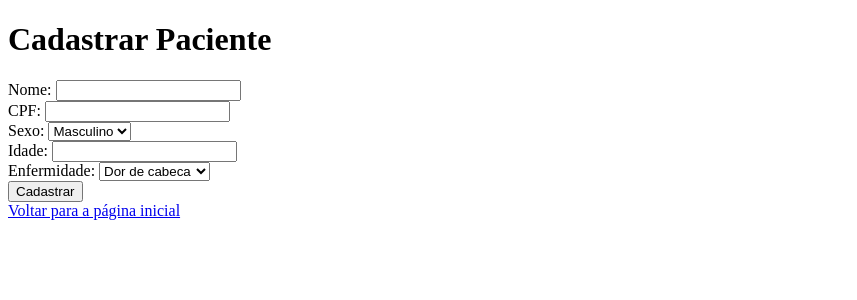
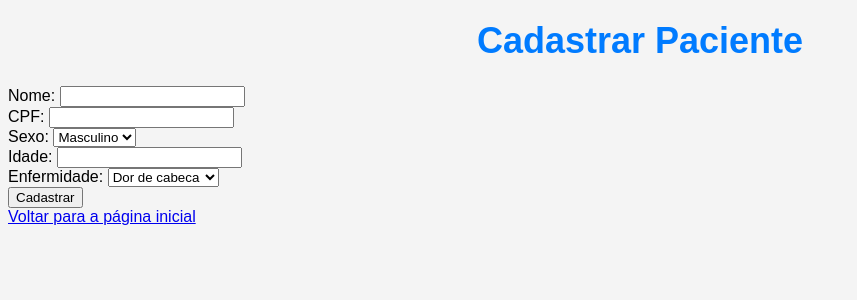
Before and after one commit to leonardo-azeredo/tcc-ia-medicamentos, a Flask app: page /cadastrar_paciente in a window 1280 px wide. Shown: the top 300 px of the page, without its empty margins (0-857 px from the left). Run offline with Flask 3, Linux system fonts and the light colour scheme; data comes from the database, SQL or seed files in the repository; some libraries are stand-ins or nearby versions.

Commit message:
adicionando funcao que impede duplicar cpf e tentando estilizar com css

```diff
--- a/app.py
+++ b/app.py
@@ -1,5 +1,6 @@
 from flask import Flask, render_template, request, redirect, url_for
 from flask_mysqldb import MySQL
+import re
 
 app = Flask(__name__)
 
@@ -11,6 +12,10 @@ app.config['MYSQL_CURSORCLASS'] = 'DictCursor'
 
 mysql = MySQL(app)
 
+# Função para remover pontos e traços do CPF
+def limpar_cpf(cpf):
+    return re.sub(r'[^\d]', '', cpf)
+
 @app.route('/')
 def home():
     return render_template('home.html')
@@ -19,16 +24,27 @@ def home():
 def cadastrar_paciente():
     if request.method == 'POST':
         nome = request.form['nome']
-        cpf = request.form['cpf']
+        cpf = limpar_cpf(request.form['cpf'])  # Remover pontos e traços do CPF
         sexo = request.form['sexo']
         idade = request.form['idade']
         enfermidade_id = request.form['enfermidade']
+
+        # Verificar se o CPF já existe no banco de dados
+        cur = mysql.connection.cursor()
+        cur.execute("SELECT id FROM pacientes WHERE cpf = %s", [cpf])
+        paciente_existente = cur.fetchone()
+        cur.close()
+
+        if paciente_existente:
+            return "Já existe um paciente com este CPF. Por favor, verifique o CPF e tente novamente."
+
         cur = mysql.connection.cursor()
         cur.execute("INSERT INTO pacientes (nome, cpf, sexo, idade, enfermidade_id) VALUES (%s, %s, %s, %s, %s)",
                     (nome, cpf, sexo, idade, enfermidade_id))
         mysql.connection.commit()
         cur.close()
         return redirect(url_for('listar_pacientes'))
+
     cur = mysql.connection.cursor()
     cur.execute("SELECT * FROM enfermidades")
     enfermidades = cur.fetchall()
--- /dev/null
+++ b/static/styles.css
@@ -0,0 +1,37 @@
+/* Estilo para o título h1 */
+h1 {
+    color: #007BFF; /* Cor do texto */
+    font-size: 36px; /* Tamanho da fonte */
+    text-align: center; /* Alinhamento de texto */
+    margin-top: 20px; /* Espaçamento superior */
+}
+
+/* Estilo para a lista não ordenada ul */
+ul {
+    list-style: none; /* Remover marcadores de lista */
+    padding: 0; /* Remover preenchimento padrão */
+    text-align: center; /* Alinhamento de texto */
+    margin-top: 40px; /* Espaçamento superior */
+}
+
+/* Estilo para os links da lista */
+li a {
+    text-decoration: none; /* Remover sublinhado dos links */
+    color: #333; /* Cor dos links */
+    font-weight: bold; /* Negrito para links */
+    display: block; /* Transformar os links em blocos */
+    padding: 10px 0; /* Espaçamento entre os links */
+    transition: background-color 0.3s, color 0.3s; /* Transição suave de cor */
+}
+
+/* Estilo de hover para os links */
+li a:hover {
+    background-color: #007BFF; /* Cor de fundo ao passar o mouse */
+    color: #fff; /* Cor do texto ao passar o mouse */
+}
+
+/* Estilo para o corpo do texto */
+body {
+    font-family: Arial, sans-serif; /* Fonte do texto */
+    background-color: #f4f4f4; /* Cor de fundo da página */
+}
--- a/templates/cadastrar_paciente.html
+++ b/templates/cadastrar_paciente.html
@@ -2,29 +2,30 @@
 <html>
 <head>
     <title>Cadastrar Paciente</title>
+    <link rel="stylesheet" type="text/css" href="{{ url_for('static', filename='styles.css') }}">
 </head>
 <body>
-    <h1>Cadastrar Paciente</h1>
-    <form method="POST">
+    <h1 class="page-title">Cadastrar Paciente</h1>
+    <form method="POST" class="patient-form">
         <label for="nome">Nome:</label>
-        <input type="text" id="nome" name="nome" required><br>
+        <input type="text" id="nome" name="nome" class="form-input" required><br>
         <label for="cpf">CPF:</label>
-        <input type="text" id="cpf" name="cpf" required><br>
+        <input type="text" id="cpf" name="cpf" class="form-input" required><br>
         <label for="sexo">Sexo:</label>
-        <select id="sexo" name="sexo" required>
+        <select id="sexo" name="sexo" class="form-input" required>
             <option value="Masculino">Masculino</option>
             <option value="Feminino">Feminino</option>
         </select><br>
         <label for="idade">Idade:</label>
-        <input type="number" id="idade" name="idade" required><br>
+        <input type="number" id="idade" name="idade" class="form-input" required><br>
         <label for="enfermidade">Enfermidade:</label>
-        <select id="enfermidade" name="enfermidade" required>
+        <select id="enfermidade" name="enfermidade" class="form-input" required>
             {% for enfermidade in enfermidades %}
                 <option value="{{ enfermidade['id'] }}">{{ enfermidade['nome'] }}</option>
             {% endfor %}
         </select><br>
-        <button type="submit">Cadastrar</button>
+        <button type="submit" class="form-button">Cadastrar</button>
     </form>
-    <a href="/">Voltar para a página inicial</a>
+    <a href="/" class="back-link">Voltar para a página inicial</a>
 </body>
 </html>
--- a/templates/home.html
+++ b/templates/home.html
@@ -2,6 +2,7 @@
 <html>
 <head>
     <title>Página Inicial</title>
+    <link rel="stylesheet" type="text/css" href="/static/styles.css"> <!-- Vincule o arquivo CSS -->
 </head>
 <body>
     <h1>Página Inicial</h1>
```
Also changed, not shown: templates/cadastrar_medicamento.html (+6 -5 lines).
